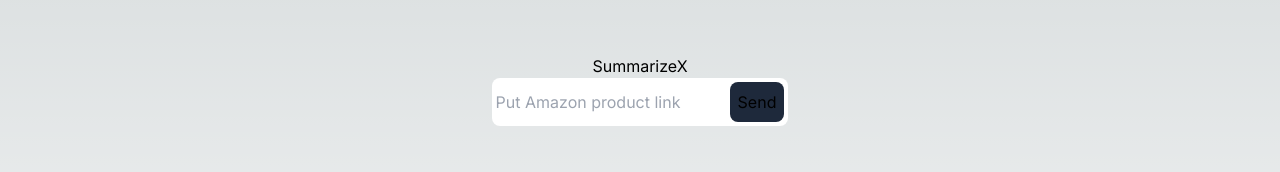
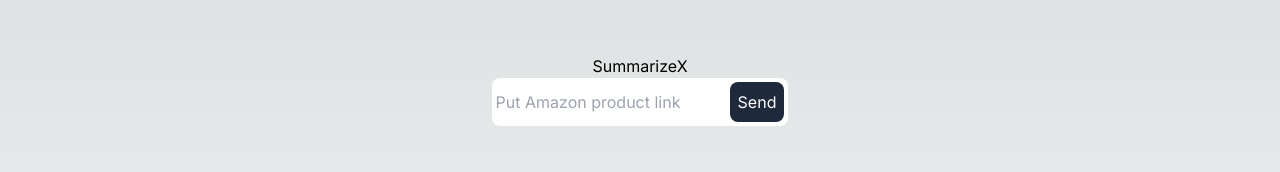
Before and after one commit to cdooml/SummarizeX, a Next.js app: page / in a window 1280 px wide. Shown: the part 146-318 px from the top of the page. Built offline with nearby package versions, Linux system fonts and the light colour scheme.

Commit message:
Update page.tsx

```diff
--- a/app/page.tsx
+++ b/app/page.tsx
@@ -15,7 +15,10 @@
               placeholder="Put Amazon product link "
             />
 
-            <button className="rounded-lg bg-slate-800 p-2" type="submit">
+            <button
+              className="rounded-lg text-white bg-slate-800 p-2"
+              type="submit"
+            >
               Send
             </button>
           </form>
```
